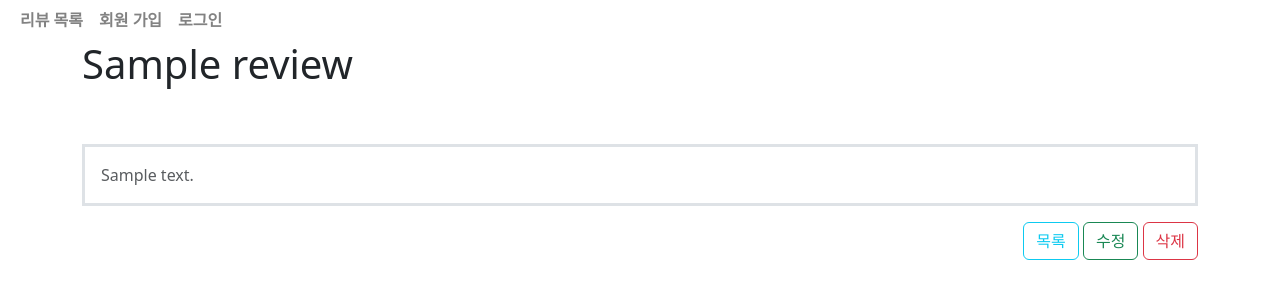
After one commit to uRo3YA/1014_pairproject, a Django app: template reviews/templates/reviews/detail.html in a window 1280 px wide. The commit adds this page. Shown: the top 300 px of the page. Run offline with Django 3.2, Linux system fonts and the light colour scheme; the template is opened without the code that fills it: most values are stand-ins (such as "Sample title", 1, 10 or a date in 2020); some libraries are stand-ins or nearby versions.

Commit message:
reviews/detail

```diff
--- a/reviews/forms.py
+++ b/reviews/forms.py
@@ -5,4 +5,4 @@ from .models import Review
 class ReviewForm(forms.ModelForm):
     class Meta:
         model = Review
-        fields = ["title", "content", "star"]
+        fields = ["title", "content", "movie_name", "star"]
--- a/reviews/models.py
+++ b/reviews/models.py
@@ -9,7 +9,7 @@ class Review(models.Model):
     title = models.CharField(max_length=30)
     content = models.TextField()
     movie_name = models.CharField(max_length=30)
-    grade = models.IntegerField()
+    grade = models.IntegerField(null=True)
     created_at = models.DateTimeField(auto_now_add=True)
     updated_at = models.DateTimeField(auto_now=True)
     star_Choices = (
--- /dev/null
+++ b/reviews/templates/reviews/detail.html
@@ -0,0 +1,19 @@
+{% extends 'base.html' %}
+
+{% block body %}
+<div class="top d-flex justify-content-between mb-3">
+    <h1 class="">{{ review.title }}</h1>
+</div>
+<div>
+
+</div>
+<div class="text">
+    <p class="text-muted mt-5 border border-3 p-3">{{ review.content | linebreaksbr }}</p>
+</div>
+<div class="detail-btn text-end">
+    <a href="{% url 'reviews:index' %}" class="btn btn-outline-info">목록</a>
+    <a href="{% url 'reviews:update' review.pk %}" class="btn btn-outline-success">수정</a>
+    <a href="{% url 'reviews:delete' review.pk %}" class="btn btn-outline-danger">삭제</a>
+
+</div>
+{% endblock body %}
--- a/reviews/templates/reviews/index.html
+++ b/reviews/templates/reviews/index.html
@@ -24,10 +24,9 @@
                 {{ review.movie_name }}
             </td>
             <td>
-                {{ review.grade }}
+                {{ review.star }}
             </td>
-            <td>
-            </td>
+
         </tr>
         {% endfor %}
 
--- a/reviews/urls.py
+++ b/reviews/urls.py
@@ -5,4 +5,5 @@ app_name = "reviews"
 urlpatterns = [
     path("", views.index, name="index"),
     path("create/", views.create, name="create"),
+    path("<int:pk>/", views.detail, name="detail"),
 ]
```
Also changed, not shown: reviews/views.py (+7 -1 lines), reviews/migrations/0002_alter_review_grade.py (added).
